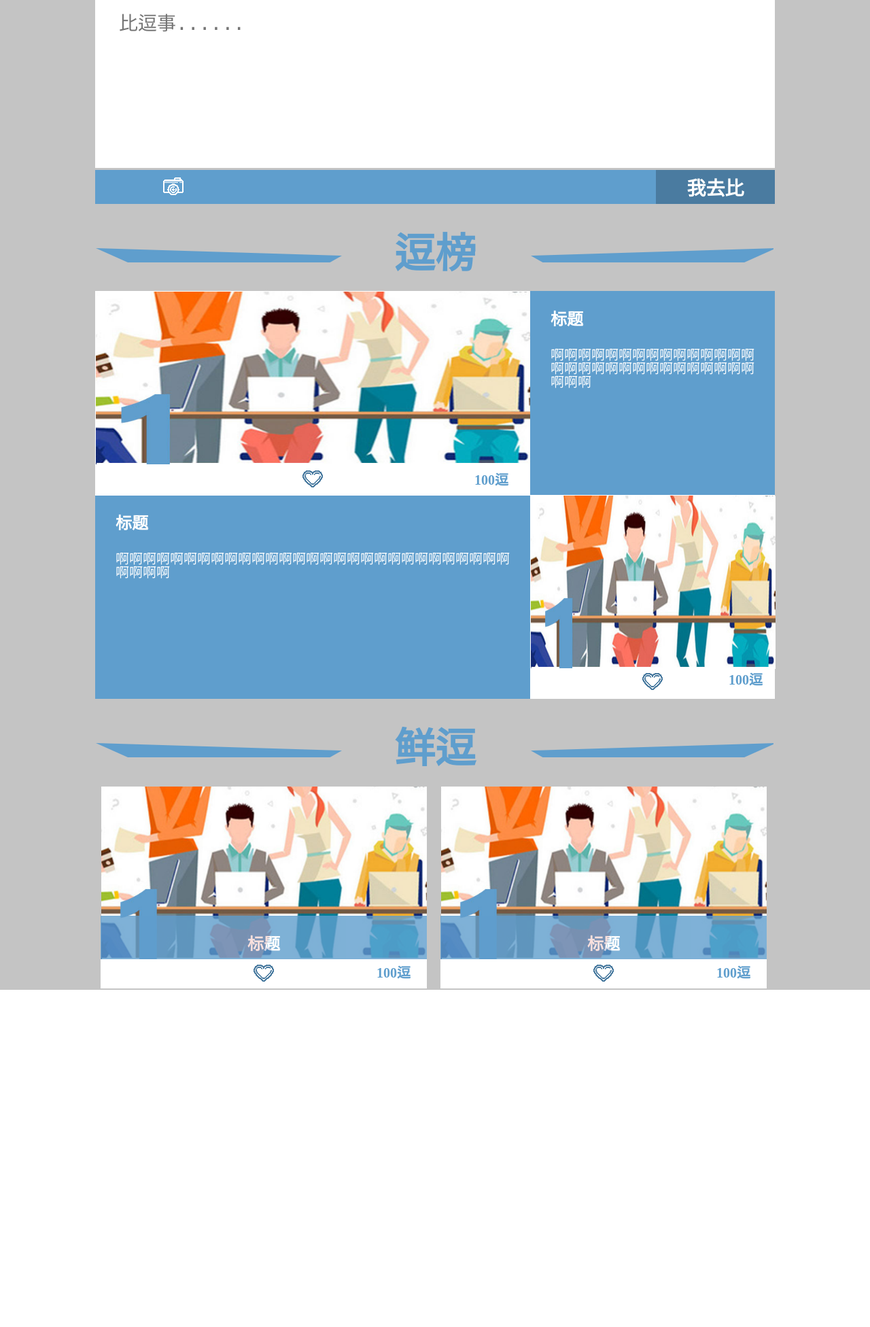
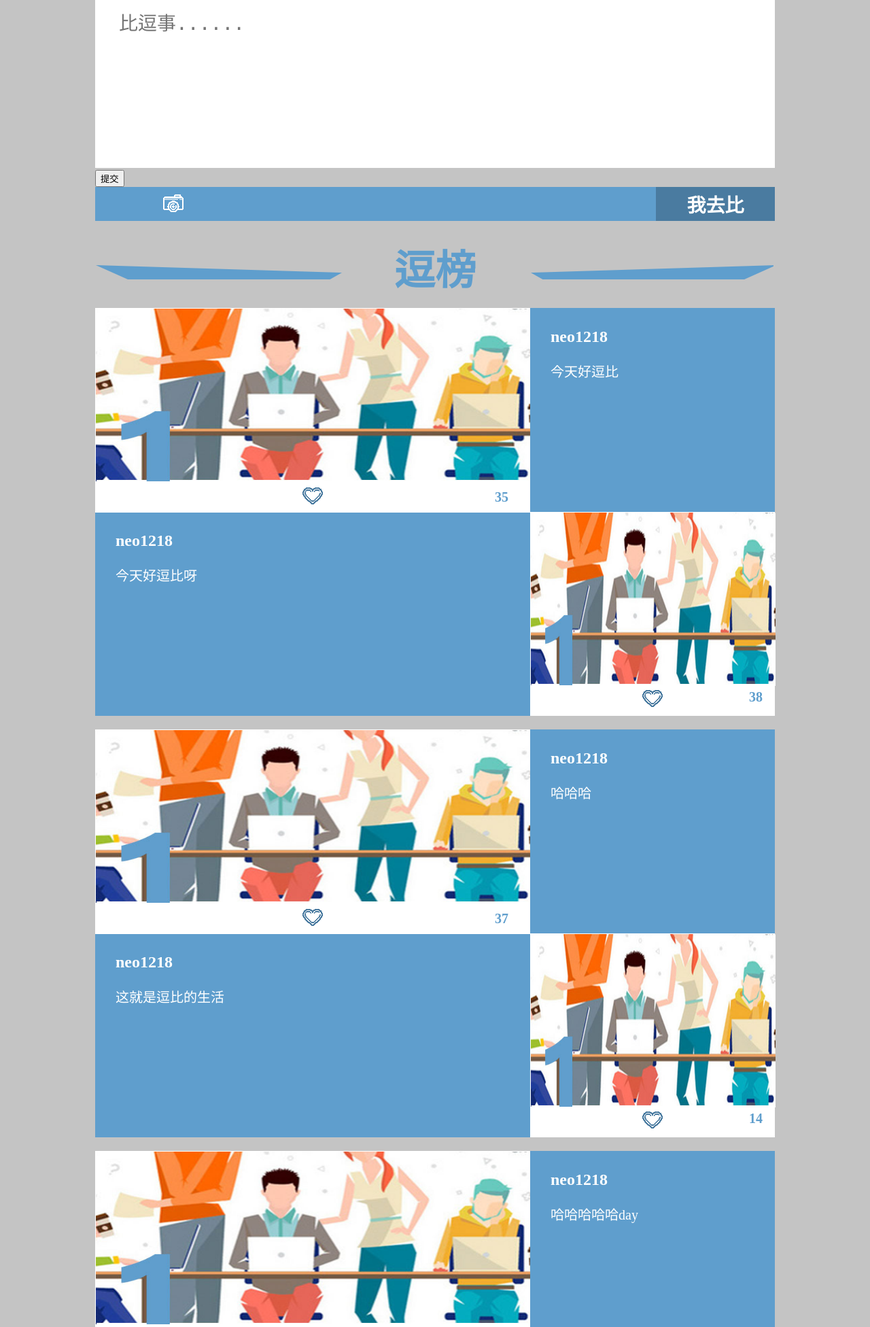
Before and after one commit to Muxi-Studio/DouBe, a Flask app: template doube/templates/home.html in a window 1280 px wide. Shown: the part 486-2438 px from the top of the page at 68% size. Before the commit the page ends 1942 px from the top, so only its background shows below. Run offline with Flask 2, Linux system fonts and the light colour scheme; the template is opened without the code that fills it: values that come from a table or form of the project are taken from there, others are empty; data comes from the database, SQL or seed files in the repository; both versions use the stored data as it was after the commit.

Commit message:
整合首页

```diff
--- a/doube/forms.py
+++ b/doube/forms.py
@@ -3,7 +3,7 @@
 
 from .models import User
 from flask.ext.wtf import Form
-from wtforms import StringField, PasswordField, BooleanField, SubmitField, TextField
+from wtforms import StringField, PasswordField, BooleanField, SubmitField, TextAreaField
 from wtforms.validators import Required, Length, EqualTo
 from wtforms import ValidationError
 
@@ -35,5 +35,5 @@ class DouZan(Form):
 
 class NewDoube(Form):
 	"""创建逗文"""
-	doube = StringField('文字描述', validators=[Required()])
+	doube = TextAreaField('文字描述', validators=[Required()])
 	submit = SubmitField('提交')
--- a/doube/templates/home.html
+++ b/doube/templates/home.html
@@ -12,8 +12,8 @@
 		    		<img src="../static/img/zan-1.png" style="width: 100%;height:100%;">
 		    	</div>
 		    	<ul class="nav-list">
-		    		<li><a href="#">LOG IN</a></li>
-		    		<li><a href="#">LOG OUT</a></li>
+		    		<li><a href="/login">LOG IN</a></li>
+		    		<li><a href="/logout">LOG OUT</a></li>
 		    	</ul>
 		    </div>
 		    <div class="shape">
@@ -30,7 +30,10 @@
 			<!--点击后-->
 			<div class="share-content">
 				<form method="post">
-					<textarea placeholder="比逗事......"></textarea>
+					<!--textarea placeholder="比逗事......"></textarea-->
+					{{ form.hidden_tag() }}
+					{{ form.doube(placeholder="比逗事......") }}
+					{{ form.submit }}
 					<div class="share-foot">
 						<div class="file-logo"></div>
 						<input type="file" class="input-file" alt="上传">
@@ -41,6 +44,7 @@
 			<div class="list-tittle">
 				<span>逗榜</span>
 			</div>
+			{% for i in [0, 2, 4] %}
 				<div class="hot-list">
 					<div class="list-0">
 						<div class="list-1-left">
@@ -49,18 +53,18 @@
 							</div>
 							<div class="list-zan">
 								<img src="../static/img/zan-1.png">
-							<span>100逗</span>
+								<span>{{ best_dou[i].dou }}</span>
 							</div>
 						</div>
 						<div class="list-1-right">
-						<div class="tittle">标题</div>
-						<div class="content">啊啊啊啊啊啊啊啊啊啊啊啊啊啊啊啊啊啊啊啊啊啊啊啊啊啊啊啊啊啊啊啊啊</div>
+							<div class="tittle">{{ best_dou[i].author.username }}</div>
+							<div class="content">{{ best_dou[i].body }}</div>
 						</div>
 					</div>
 					<div class="list-0">
 						<div class="list-2-left">
-						<div class="tittle">标题</div>
-						<div class="content">啊啊啊啊啊啊啊啊啊啊啊啊啊啊啊啊啊啊啊啊啊啊啊啊啊啊啊啊啊啊啊啊啊</div>
+							<div class="tittle">{{ best_dou[i+1].author.username }}</div>
+							<div class="content">{{ best_dou[i+1].body }}</div>
 
 						</div>
 						<div class="list-2-right">
@@ -69,41 +73,46 @@
 							</div>
 							<div class="list-zan">
 								<img src="../static/img/zan-1.png">
-							<span>100逗</span>
+								<span>{{ best_dou[i+1].dou }}</span>
 							</div>
 						</div>
 					</div>
 				</div>
+			{% endfor %}
 			<div class="list-tittle">
 				<span>鲜逗</span>
 			</div>
 				<div class="list">
+				{% for new_doube in new_dou[::2] %}
 					<div class="list-com">
 						<div class="list-img">
 							<img src="../static/img/test.jpg" style="width: 100%;height:100%;">
 							<div class="list-information">
-							 <div class="tittle">标题</div>
-							<div class="content">啊啊啊啊啊啊啊啊啊啊啊啊啊啊</div>
+								<div class="tittle">{{ new_doube.author.username }}</div>
+								<div class="content">{{ new_doube.body }}</div>
 							</div>
 						</div>
 						<div class="list-zan">
 							<img src="../static/img/zan-1.png">
-						<span>100逗</span>
+							<span>{{ new_doube.dou }}</span>
 						</div>
 					</div>
+				{% endfor %}
+				{% for new_doube in new_dou[1::2] %}
 					<div class="list-com">
 						<div class="list-img">
 							<img src="../static/img/test.jpg" style="width: 100%;height:100%;">
 							<div class="list-information">
-							 <div class="tittle">标题</div>
-							<div class="content">啊啊啊啊啊啊啊啊啊啊啊啊啊啊</div>
+								<div class="tittle">{{ new_doube.author.username }}</div>
+								<div class="content">{{ new_doube.body }}</div>
 							</div>
 						</div>
 						<div class="list-zan">
 							<img src="../static/img/zan-1.png">
-						<span>100逗</span>
+							<span>{{ new_doube.dou }}</span>
 						</div>
 					</div>
+				{% endfor %}
 				</div>
 			</div>
 </body>
--- a/doube/views.py
+++ b/doube/views.py
@@ -62,7 +62,7 @@ def doube():
 	best_dou = []  # 比逗榜
 
 	new_dou = Doube.query.order_by('-id').all()
-	best_dou = Doube.query.order_by(Doube.dou)[:5:-1]  # 默认显示5个
+	best_dou = Doube.query.order_by(Doube.dou)[:6:-1]  # 默认显示5个
 
 	# 逗赞功能
 	# /doube?doube=id
@@ -87,7 +87,7 @@ def doube():
 
 	return render_template(
 			# 'doube.html',
-			'test_doube.html',
+			'home.html',
 			new_dou=new_dou, best_dou=best_dou,
 			douzan=douzan, form=form
 	)
```
Also changed, not shown: doube/templates/login.html (+5 -5 lines), doube.sqlite. Lines whose indentation alone changed are shown as unchanged.
